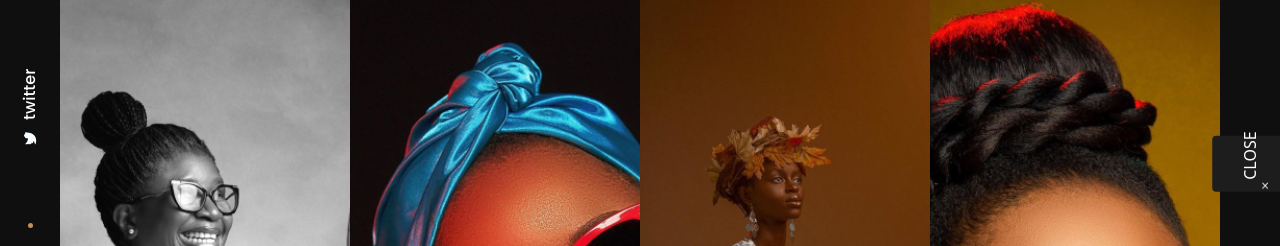
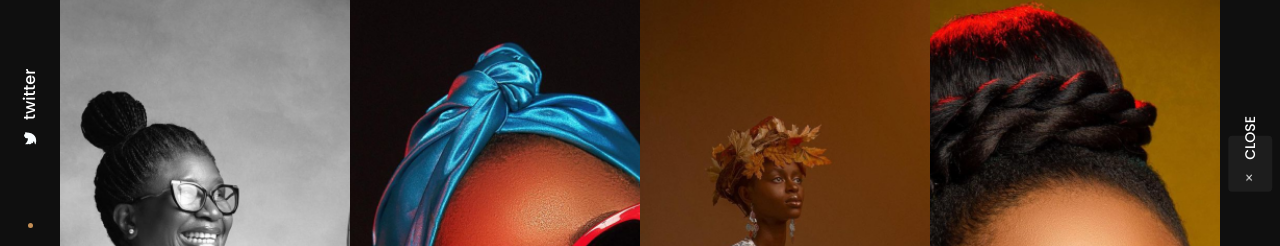
Before and after one commit to egileekada/dara-studio, a Next.js app: page / in a window 1280 px wide. Both pictures are taken after a click on the button "CATEGORIES". Shown: the part 102-348 px from the top of the page. Built offline with nearby package versions, Linux system fonts and the light colour scheme.

Commit message:
update on design

```diff
--- a/components/SliderComponent.tsx
+++ b/components/SliderComponent.tsx
@@ -29,7 +29,7 @@ export default function SliderComponent(props: any) {
             {next === 2 && (
                 <img src='/slide2.png' className=' w-full h-full  object-cover ' />
             )}
-            <div className=' absolute lg:px-0 px-6 lg:pl-20 bottom-36 z-30 text-white ' >
+            <div className=' absolute lg:px-0 px-6 lg:pl-20 lg:bottom-16 bottom-36 z-30 text-white ' >
                 <div className=' flex items-center ' >
                     <div className=' h-[1.2px] bg-[#C48F56] w-6 ' />
                     <p className=' font-Poppins-Regular text-sm ml-4 ' >Portraits</p>
--- a/pages/index.tsx
+++ b/pages/index.tsx
@@ -11,7 +11,7 @@ export default function Index() {
     const [tab, setTab] = React.useState(false)
 
     return (
-            <div className=" w-full h-screen  overflow-y-hidden  bg-[#0F0F0F] flex flex-col ">
+            <div className=" w-full h-screen  overflow-y-hidden font-Poppins-Medium bg-[#0F0F0F] flex flex-col ">
                 <Head>
                     <title>Shot by Dara Studios</title>
                     <meta name="description" content="Generated by create next app" />
@@ -49,11 +49,11 @@ export default function Index() {
                             <button onClick={()=> setTab(true)} id='' className=' h-full -rotate-90  flex justify-center items-center px-4 relative text-white w-full font-Poppins-Medium ' >
                                 CATEGORIES
                             </button>:
-                            <button onClick={()=> setTab(false)} id='' className='-rotate-90  h-full flex justify-center items-center pl-1 text-white w-full ' >
-                                <div  onClick={()=> setTab(false)} className=' py-4 w-full flex items-center rounded bg-[#1D1D1D] ' >
-                                    <img src="/images/close.png" className=' w-3 mt-8 '  />CLOSE
-                                </div>
-                            </button>
+                            <div  id='' className='-rotate-90  h-full flex justify-center items-center pl-1 text-white w-full ' >
+                                <button  onClick={()=> setTab(false)} className=' py-3 px-2 w-full text-sm flex  items-center rounded bg-[#1D1D1D] ' >
+                                    <img src="/images/close.png" className=' w-3 mr-3 '  />CLOSE
+                                </button>
+                            </div>
                         }
 
                         <div className=' w-full ' >
```
